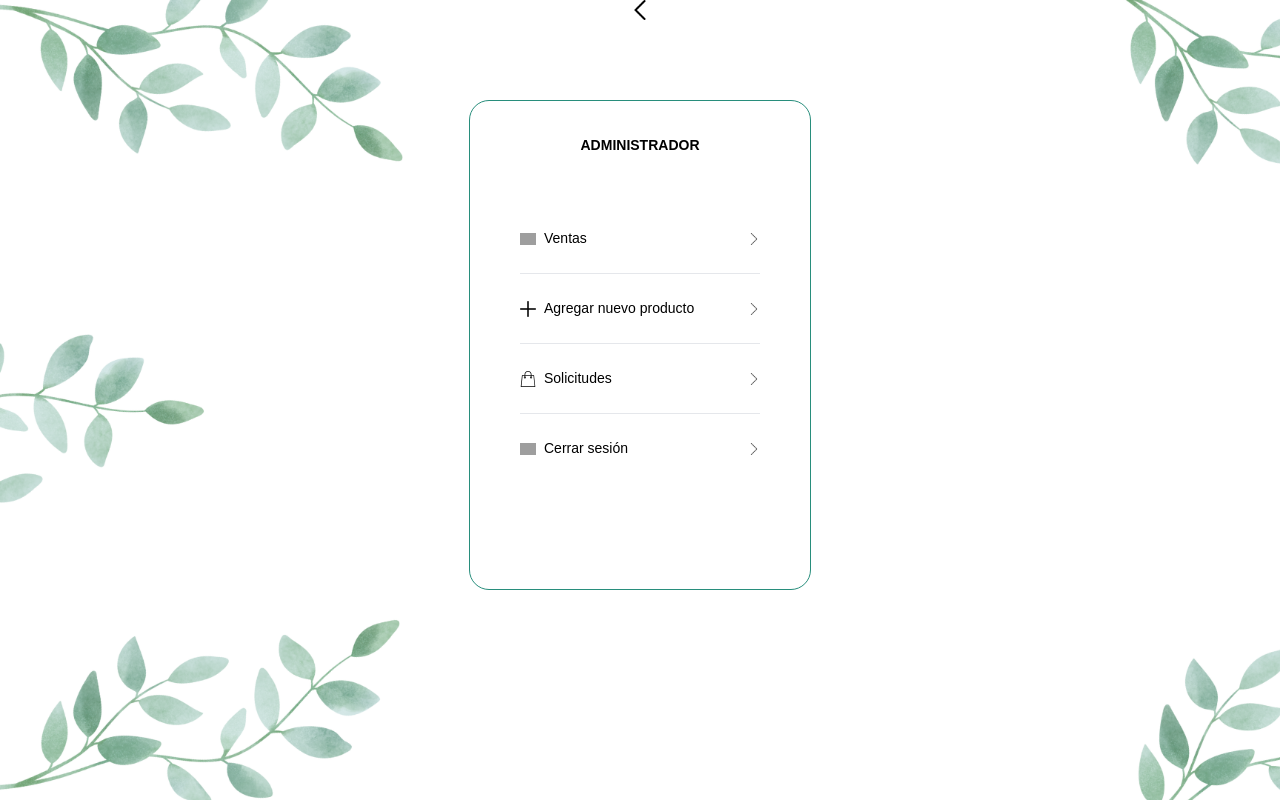
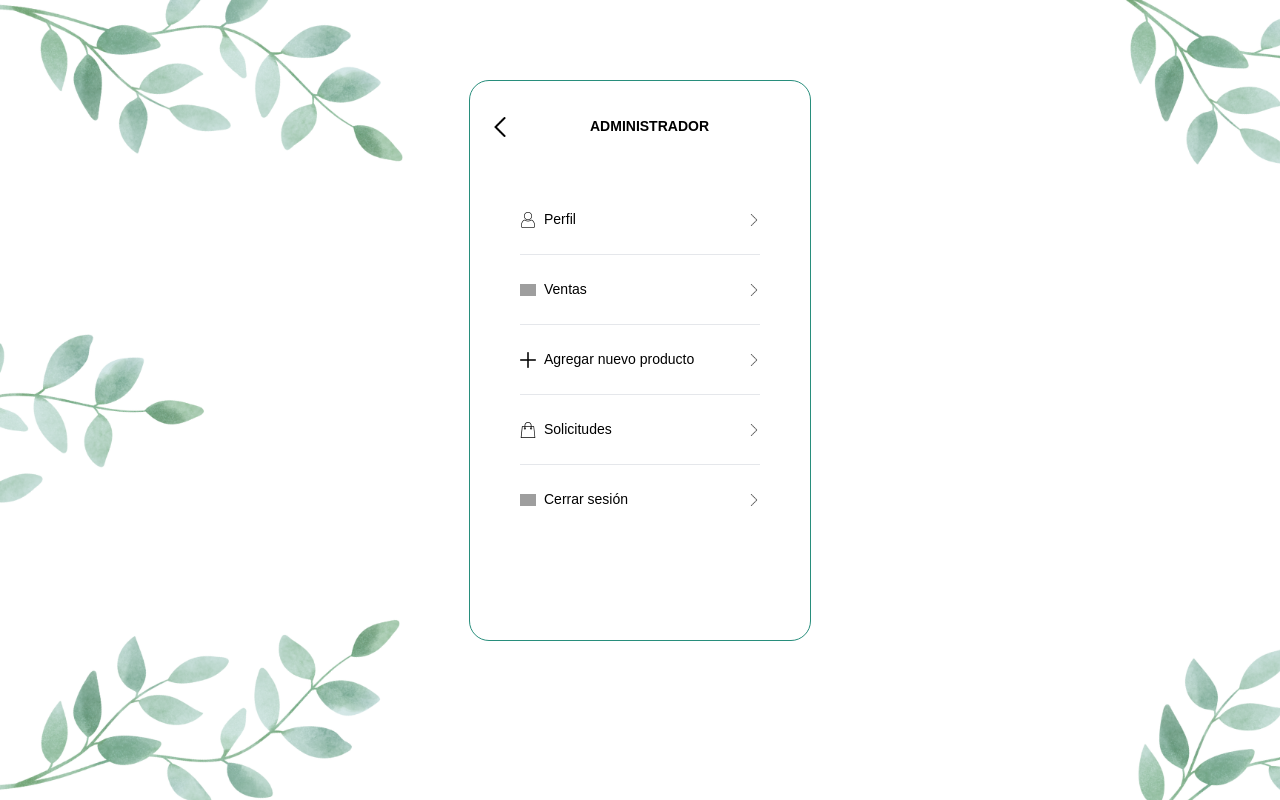
Before and after one commit to MAKAIABootcamp/oasis-project-front-5, a React (Vite) app: page /admin in a window 1280 px wide. Built offline with nearby package versions, Linux system fonts and the light colour scheme; no server answers; grey boxes are pictures that could not be loaded.

Commit message:
Add icon in blog

```diff
--- a/src/components/sidebar/Sidebar.jsx
+++ b/src/components/sidebar/Sidebar.jsx
@@ -8,14 +8,13 @@ import { useSelector } from 'react-redux'
 
 const sidebar = () => {
     const navigate = useNavigate();
-    const { isLogged } = useSelector((state) => state.auth); // Obtiene el estado de autenticación desde Redux
-
+    const { isLogged } = useSelector((state) => state.auth);
     const handlePerfilClick = () => {
         if (isLogged) {
-            // Si el usuario está autenticado, redirige a la página de perfil
+
             navigate('/profile');
         } else {
-            // Si el usuario no está autenticado, redirige a la página de inicio de sesión
+
             navigate('/login');
         }
     };
--- a/src/pages/admin/Admin.jsx
+++ b/src/pages/admin/Admin.jsx
@@ -7,17 +7,31 @@ import bag from "../../assets/bag.png";
 import out from "../../assets/logout.png";
 import sale from "../../assets/sale.png";
 import add from "../../assets/add.png";
+import user from '../../assets/user.png'
 
 const Admin = () => {
     const navigate = useNavigate();
     return (
         <div className="admin flex flex-col items-center text-[14px]">
-            <img className="backArrow login__back" onClick={() => navigate(-1)} src={back} alt="" />
             <div className="container__login">
-
-                <h1 className='font-bold profile__name'>ADMINISTRADOR</h1>
+                <div className="back">
+                    <img className="backArrow " onClick={() => navigate(-1)} src={back} alt="" />
+                    <div>
+                        <h1 className='font-bold'>ADMINISTRADOR</h1>
+                    </div>
+                </div>
 
                 <div className="flex flex-col gap-6  mb-16 px-10 py-14">
+                <div className="flex justify-between cursor-pointer w-60"  onClick={() => navigate("/profile")}>
+                        <div className="flex gap-2">
+
+                            <img className="w-4 object-contain" src={user} alt="" />
+                            <p>Perfil</p>
+                        </div>
+                        <img className="w-3 object-contain" src={next} alt="" />
+                    </div>
+
+                    <hr />
 
                     <div className="flex justify-between cursor-pointer w-60">
                         <div className="flex gap-2">
--- a/src/pages/admin/admin.scss
+++ b/src/pages/admin/admin.scss
@@ -4,6 +4,14 @@
     background-size: cover;
 }
 
+.back {
+    margin-top: 25px;
+    display: flex;
+    gap: 80px;
+    align-self: start;
+    align-items: center;
+    margin-left: 10px;
+}
 @media (max-width:650px) {
     .admin {
         background-image: none;
--- a/src/pages/blog/Blog.jsx
+++ b/src/pages/blog/Blog.jsx
@@ -1,11 +1,13 @@
 import React, { useEffect, useState } from 'react';
 import { useNavigate } from 'react-router-dom';
 import bag from '../../assets/bag.png';
+import user from '../../assets/user.png'
 import deleteIcon from '../../assets/delete.png';
 import editIcon from '../../assets/edit.png';
+import logo from "../../assets/logo-circle.svg";
 import { fireStore } from '../../firebase/firebaseConfig';
 import './blog.scss';
-import {collection, getDocs, updateDoc, doc,} from 'firebase/firestore';
+import { collection, getDocs, updateDoc, doc, } from 'firebase/firestore';
 
 const Blog = () => {
     const navigate = useNavigate();
@@ -90,11 +92,26 @@ const Blog = () => {
     return (
         <div className='blog flex flex-col'>
             <div className='blog__header'>
-                <button className='blog__option flex items-center gap-2 w-[200px]' onClick={() => navigate('/products')}>
-                    <img className='blog__icon' src={bag} alt='' />
-                    <p className='blog__buttonText'>Nuestra tienda</p>
-                </button>
-                <h1 className='blog__title'>Oasis</h1>
+                <div className=' flex items-center gap-2 w-[200px]' >
+                    <img className="w-[30%] " src={logo} alt="" />
+                    <h1 className='blog__title'  >Oasis</h1>
+                </div>
+                                   <div className='blog__option flex items-center gap-2 w-[200px]'>
+                        <button onClick={() => navigate('/products')}>
+                            <img className='blog__icon' src={bag} alt='' />
+                        </button>
+                        <p onClick={() => navigate('/products')} className='blog__buttonText'>Nuestra tienda</p>
+
+                    </div>
+                    <div className='blog__option flex items-center gap-2 w-[200px]'>
+                        <button onClick={() => navigate('/login')}>
+                            <img className="blog__icon" src={user} alt="" />
+
+                        </button>
+                        <p onClick={() => navigate('/login')} className='blog__buttonText'>Ingresa</p>
+
+                    </div>
+
             </div>
             <div className='blog__container'>
                 <div className='blog__button'>
--- a/src/pages/blog/blog.scss
+++ b/src/pages/blog/blog.scss
@@ -18,7 +18,7 @@
     }
 
     &__option {
-        position: absolute;
+      //  position: absolute;
         right: 10px;
         top: 30px;
     }
@@ -38,7 +38,8 @@
 
     &__button {
         display: flex;
-        justify-content: space-between;
+        justify-content: center;
+
     }
 
     &__icon {
```
